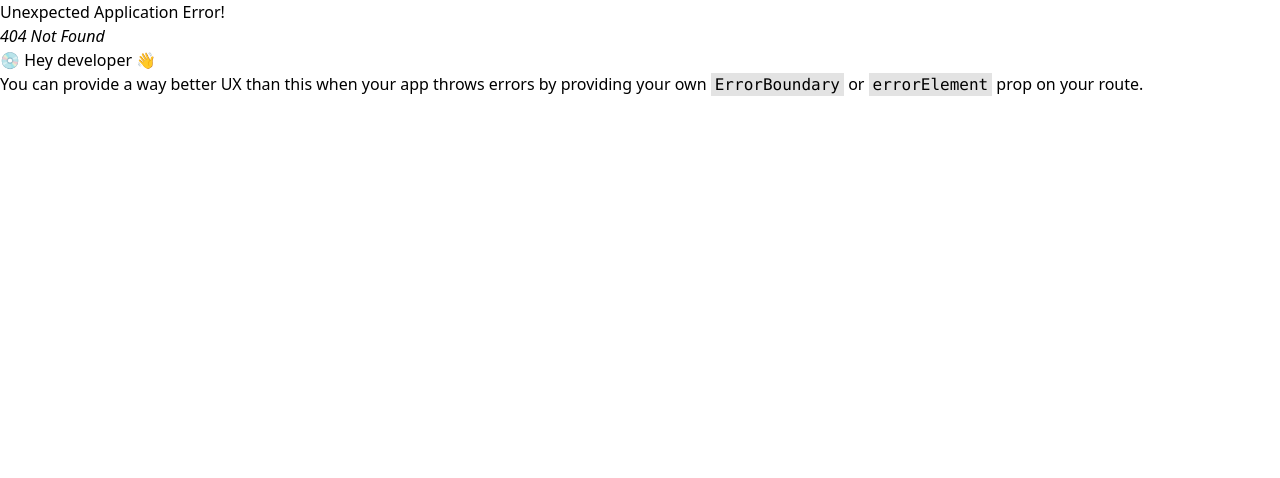
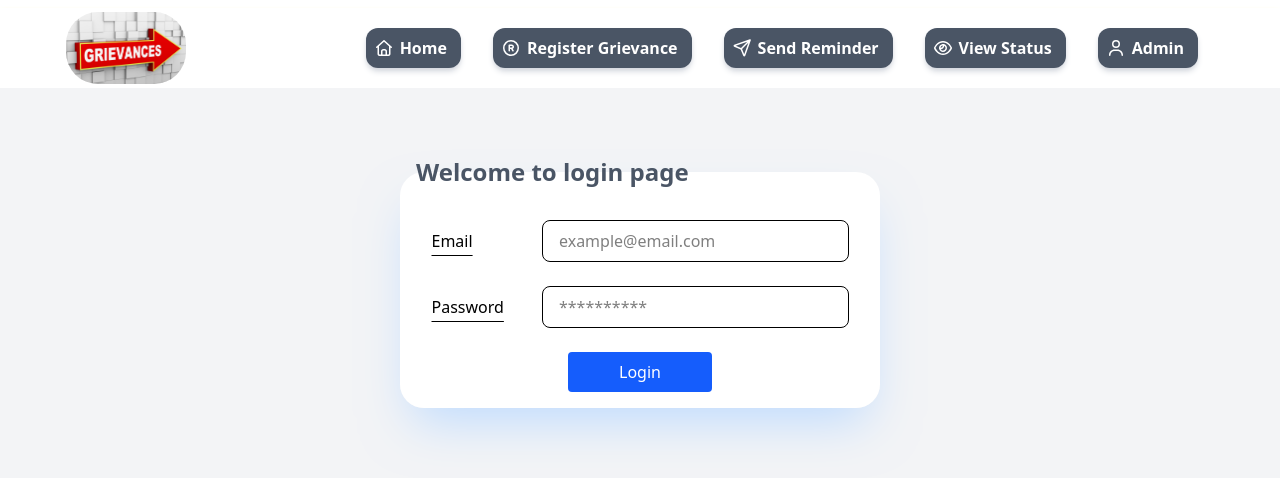
Before and after one commit to Misra-Praveen/GrievanceApp, a React (Vite) app in the folder grievanceFrontend/: page /login in a window 1280 px wide. Before the commit this address had no page. Shown: the top 478 px of the page. Built offline with nearby package versions, Linux system fonts and the light colour scheme.

Commit message:
add Login.jsx and global AuthContext for managing user session

```diff
--- a/grievanceFrontend/src/components/Header.jsx
+++ b/grievanceFrontend/src/components/Header.jsx
@@ -3,9 +3,11 @@ import {FontAwesomeIcon} from '@fortawesome/react-fontawesome'
 // import {faHouse, faRegistered} from '@fortawesome/free-solid-svg-icons'
 import {faHouse, faRegistered, faUser, faEye, faPaperPlane} from '@fortawesome/free-regular-svg-icons'
 import { Link } from 'react-router-dom'
+import { useAuth } from '../context/AuthContext'
 
 
 const Header = () => {
+    const {user, logout} = useAuth();
   return (
     <div className='mt-2 py-1 flex justify-around shadow-md shadow-amber-200 items-center'>
         <img src='logo.jpeg' alt='Logo' className='w-30 h-18 rounded-4xl' />
@@ -30,10 +32,19 @@ const Header = () => {
                 <FontAwesomeIcon icon={faEye} />
                 <span className='mx-1.5'>View Status</span>
             </li>
-            <li className='shadow-md shadow-gray-300 p-2 mx-2 rounded-xl bg-gray-600 text-white font-semibold cursor-pointer '>
-                <FontAwesomeIcon icon={faUser} />
-                <span className='mx-1.5'>Admin</span>
-            </li>
+            { user ? (
+                <>
+                    <span>Welcome {user.name}</span>
+                    <button onClick={logout}>Logout</button>
+                </>
+                ) : (
+                    <li className='shadow-md shadow-gray-300 p-2 mx-2 rounded-xl bg-gray-600 text-white font-semibold'>
+                        <Link to='/login' className='flex items-center cursor-pointer'>
+                        <FontAwesomeIcon icon={faUser} />
+                    <span className='mx-1.5'>Admin</span>
+                </Link>
+            </li>)
+}
         </ul>
     </div>
   )
--- /dev/null
+++ b/grievanceFrontend/src/components/Login.jsx
@@ -0,0 +1,78 @@
+import { useState } from "react";
+import { useAuth } from "../context/AuthContext";
+import { useNavigate } from "react-router-dom";
+
+const Login = ()=>{
+    const [email, setEmail]=useState("");
+    const [password, setPassword]= useState("");
+    const [error, setError]= useState("");
+    const navigate = useNavigate();
+
+    const { login } = useAuth()
+
+    const handleLogin = async(e)=>{
+        e.preventDefault();
+
+        try {
+            const response = await fetch("http://localhost:5001/api/auth/login", {
+                method: "POST",
+                headers: {
+                    "Content-Type": "application/json",
+                },
+                body: JSON.stringify({email, password})
+            });
+
+            const data = await response.json();
+
+            if(!response.ok){
+                setError(data.message || "Login Failed");
+                return;
+            }
+
+            login(data.user, data.token)
+
+            navigate("/admin");
+
+        } catch (error) {
+            setError("Something went wrong");
+            console.log(error)
+        }
+    }
+
+    return (
+        <div className="min-h-screen bg-gray-100 py-8">
+            <form onSubmit={handleLogin} className="mt-5 max-w-lg mx-auto p-4">
+                {error && <p className="text-red-600 text-center">{error}</p>}
+                <fieldset className="flex flex-col justify-center md:items-center gap-5 shadow-2xl shadow-blue-200 p-4 bg-white rounded-3xl">
+                    <legend className="font-semibold text-2xl text-gray-600 mb-4 ">Welcome to login page</legend>
+                    <div className="flex flex-col md:flex-row justify-center md:items-center gap-2">
+                        <label className="w-36 font-medium mb-1 rounded-lg underline underline-offset-8" >Email</label>
+                        <input
+                        type="email"
+                        placeholder="example@email.com"
+                        onChange={(e)=>setEmail(e.target.value)}
+                        className="w-full border rounded-lg mb-1 px-4 py-2 focus:ring-2 focus:ring-blue-500 outline-none"
+                        />
+                    </div>
+                    <div className="flex flex-col justify-start md:flex-row md:justify-center md:items-center gap-2">
+                        <label className="w-36 font-medium py-2 mb-1 rounded-lg underline underline-offset-8">Password</label>
+                        <input type="password"
+                        placeholder="**********"
+                        onChange={(e)=>setPassword(e.target.value)}
+                        className="w-full border rounded-lg mb-1 px-4 py-2 focus:ring-2 focus:ring-blue-500 outline-none"
+                        />
+                    </div>
+                    <button
+                    type="submit"
+                    className="bg-blue-600 text-white w-full md:w-36 p-2 rounded"
+                    >
+                        Login
+                    </button>
+                </fieldset>
+
+            </form>
+        </div>
+    )
+}
+
+export default Login;
--- /dev/null
+++ b/grievanceFrontend/src/context/AuthContext.jsx
@@ -0,0 +1,42 @@
+import { createContext, useState, useEffect, useContext } from "react";
+
+
+const AuthContext = createContext(null);
+
+export const AuthProvider = ({children})=>{
+    const [user, setUser] = useState(null);
+
+
+    // get user after page refresh
+     useEffect(()=>{
+        const getUser = localStorage.getItem("user");
+        if(getUser){
+            setUser(JSON.parse(getUser));
+        }
+
+    },[])
+
+
+    // login logic
+    const login =(userData, token)=>{
+        setUser(userData);
+        localStorage.setItem("user",JSON.stringify(userData));
+        localStorage.setItem("token",token)
+    }
+
+    //logout logic
+    const logout = ()=>{
+        setUser(null);
+        localStorage.removeItem("user");
+        localStorage.removeItem("token")
+    }
+
+
+    return (
+        <AuthContext.Provider value={{user, login, logout}}>
+            {children}
+        </AuthContext.Provider>
+    )
+}
+
+export const useAuth = ()=> useContext(AuthContext)
--- a/grievanceFrontend/src/main.jsx
+++ b/grievanceFrontend/src/main.jsx
@@ -4,9 +4,11 @@ import './index.css'
 import App from './App.jsx'
 import {createBrowserRouter, RouterProvider} from 'react-router-dom'
 import { lazy, Suspense } from 'react';
+import { AuthProvider } from './context/AuthContext.jsx'
 
 const Home = lazy(()=>import('./components/Home.jsx'))
-const RegisterGrievance = lazy(()=>import("./components/RegisterGrievance.jsx"))
+const RegisterGrievance = lazy(()=>import("./components/RegisterGrievance.jsx"));
+const Login = lazy(()=>import('./components/Login.jsx'))
 
 const appRouter = createBrowserRouter([
   {
@@ -24,6 +26,12 @@ const appRouter = createBrowserRouter([
         element: (<Suspense>
           <RegisterGrievance />
         </Suspense>)
+      },
+      {
+        path: "/login",
+        element: (<Suspense>
+          <Login />
+        </Suspense>)
       }
     ]
   }
@@ -31,6 +39,9 @@ const appRouter = createBrowserRouter([
 
 createRoot(document.getElementById('root')).render(
   <StrictMode>
-    <RouterProvider router={appRouter} />
+    <AuthProvider>
+      <RouterProvider router={appRouter} />
+    </AuthProvider>
+
   </StrictMode>,
 )
```
